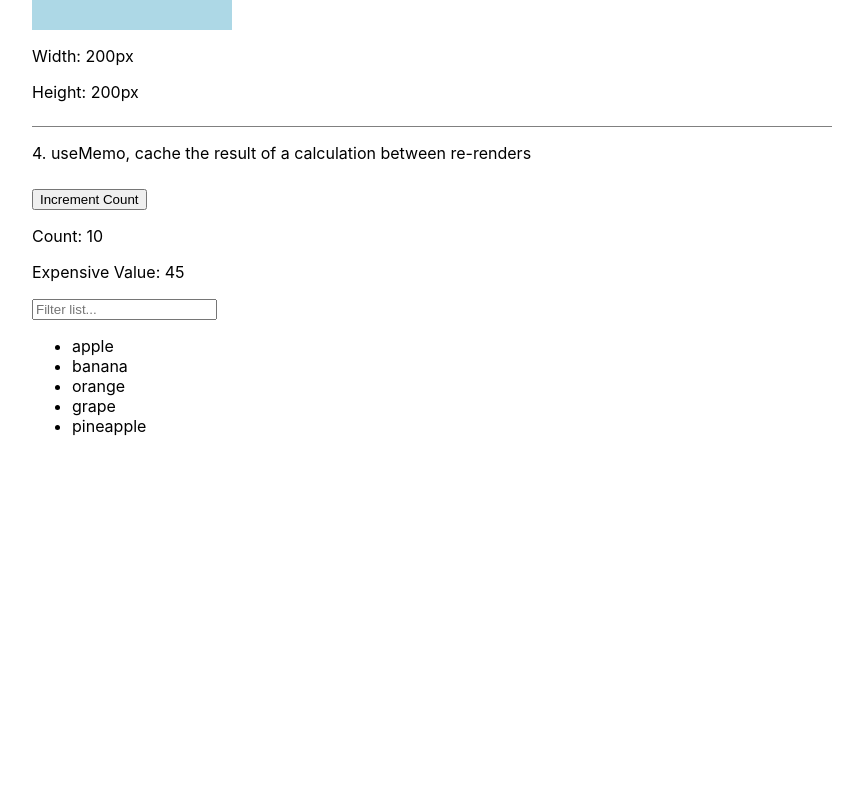
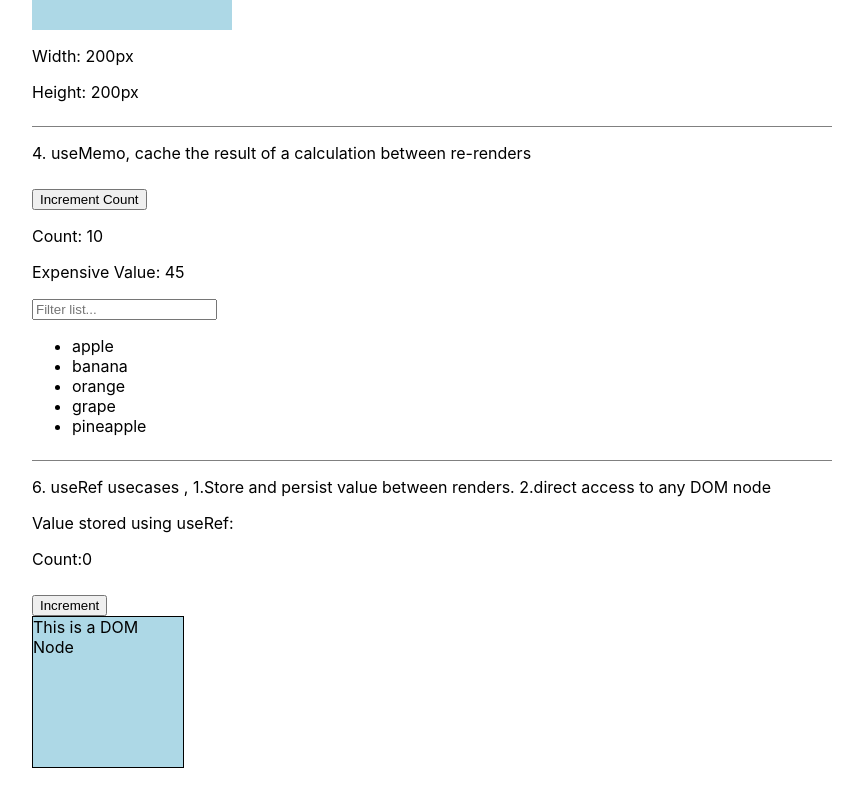
Before and after one commit to PALLAVIKHEDLE/hooks, a React (Create React App) app: page / in a window 1280 px wide. Shown: the part 1146-1946 px from the top of the page, without its empty margins (208-1071 px from the left). Before the commit the page ends 1630 px from the top, so only its background shows below. Built offline with nearby package versions, Linux system fonts and the light colour scheme.

Commit message:
useRef changes

```diff
--- a/src/App.js
+++ b/src/App.js
@@ -3,6 +3,8 @@ import EffectComponent from './useEffect/index';
 import IdComponent from './useId/index';
 import LayoutEffectComponent from './useLayoutEffect/index'
 import MemoComponent from './useMemo/index'
+// import DebugComponent from './useDebugValue/index'
+import RefComponent from './useRef/index'
 
 
 import './App.css';
@@ -28,6 +30,16 @@ export default function App() {
       <p>4. useMemo, cache the result of a calculation between re-renders </p>
       <MemoComponent/>
       </div>
+      {/* <div className="content">
+      <p>5. useDebugValue, is a React hook that allows you to display a label for custom hooks in React DevTools. </p>
+      <DebugComponent/>
+      </div> */}
+      <div className="content">
+      <p>6. useRef usecases ,
+        1.Store and persist value between renders.
+        2.direct access to any DOM node </p>
+      <RefComponent/>
+      </div>
     </div>
   );
 }
--- /dev/null
+++ b/src/useRef/index.js
@@ -0,0 +1,22 @@
+import React, { useState, useRef, useEffect } from 'react';
+
+function MyComponent() {
+    const [count, setCount]=useState(0)
+    const valueRef=useRef(null)
+    const nodeRef=useRef(null)
+
+    useEffect(()=>{
+        valueRef.current=count
+        nodeRef.current.style.backgroundColor='lightblue'
+    },[count])
+ return (
+    <div>
+        <p>Value stored using useRef: {valueRef.current}</p>
+        <p>Count:{count}</p>
+        <button onClick={()=>setCount(count+1)}>Increment</button>
+        <div ref={nodeRef} style={{width:'150px', height:'150px', border:'1px solid black'}}>This is a DOM Node</div>
+    </div>
+ )
+}
+
+export default MyComponent;
```
Also changed, not shown: 1 other file (tests, documents, lock files or other folders).
